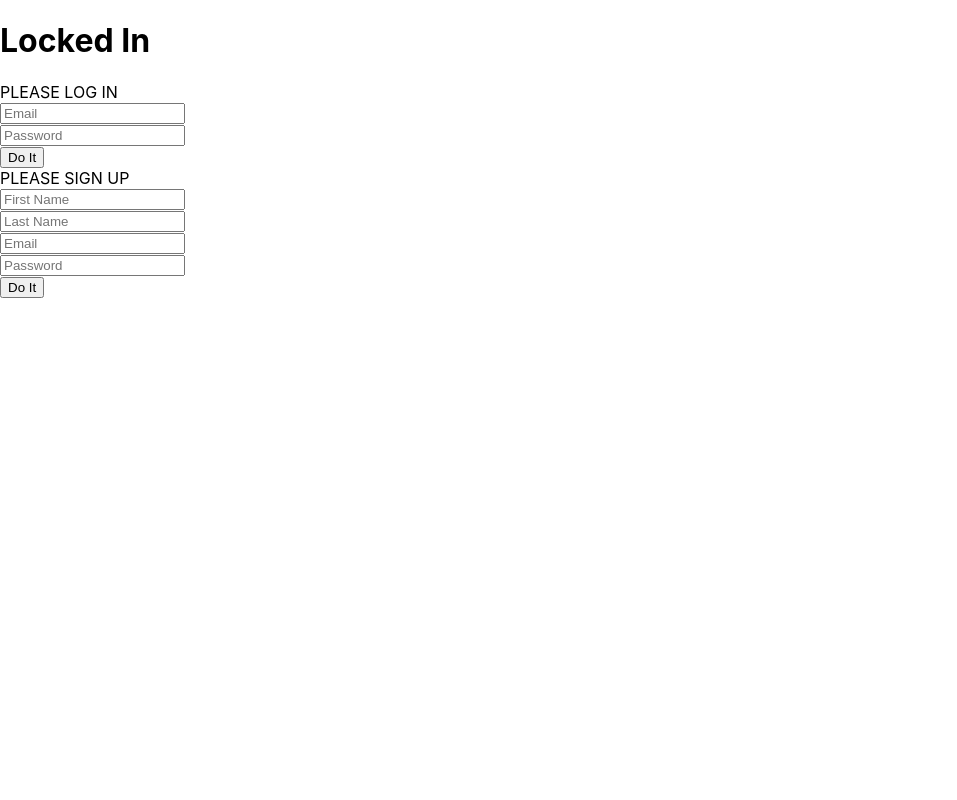
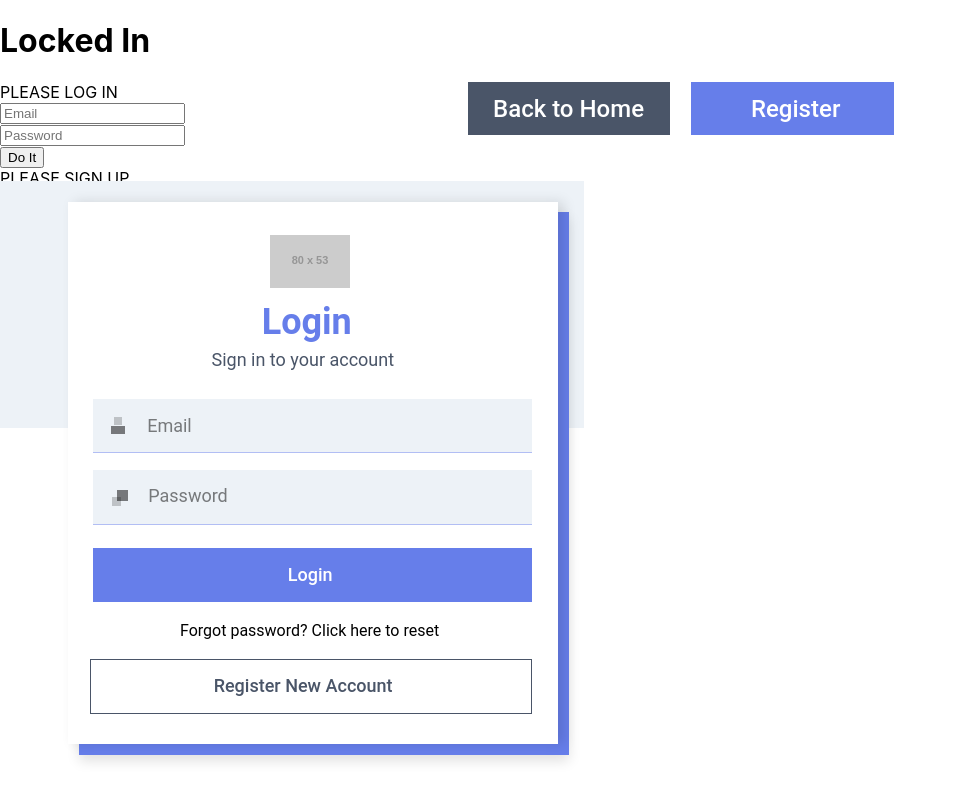
Before and after one commit to raidnaeem/LOCKED-IN, a React (Create React App) app in the folder frontend/: page / in a window 1280 px wide. Shown: the whole page, without its empty margins (0-957 px from the left). Built offline with nearby package versions, Linux system fonts and the light colour scheme.

Commit message:
Updated Login UI

```diff
--- a/frontend/src/components/Login.js
+++ b/frontend/src/components/Login.js
@@ -1,64 +1,79 @@
 import React, { useState } from 'react';
 import { useJwt } from "react-jwt";
+import LoginUI from './LoginUI'; // Import the LoginUI component
 var bp = require('./Path.js');
 
-
-function Login()
-{
+function Login() {
     var loginEmail;
     var loginPassword;
 
-    const [loginMessage,setMessage] = useState('');
+    const [message, setMessage] = useState('');
 
-    const doLogin = async event =>
-    {
+    const doLogin = async (event) => {
         event.preventDefault();
 
-        var obj = {Email:loginEmail.value,Password:loginPassword.value};
+        var obj = { Email: loginEmail.value, Password: loginPassword.value };
         var js = JSON.stringify(obj);
 
-        try
-        {
-            const response = await fetch(bp.buildPath('api/login'),
-                {method:'POST',body:js,headers:{'Content-Type': 'application/json'}});
+        try {
+            const response = await fetch(bp.buildPath('api/login'), {
+                method: 'POST',
+                body: js,
+                headers: { 'Content-Type': 'application/json' },
+            });
 
             var res = JSON.parse(await response.text());
 
-            if( res.status == 200)
-            {
-                var user = {FirstName:res.FirstName,LastName:res.LastName,UserID:res.UserID}
+            if (res.id === 400) {
+                setMessage('User/Password combination incorrect');
+            } else if (res.id === 200) {
+                var user = { firstName: res.firstName, lastName: res.lastName, id: res.id };
                 localStorage.setItem('user_data', JSON.stringify(user));
 
                 setMessage('');
-                window.location.href = '/planner';
+                window.location.href = '/cards';
+            } else {
+                setMessage(res);
             }
-            else
-            {
-                setMessage(res.error);
-            }
-        }
-        catch(e)
-        {
+        } catch (e) {
             alert(e.toString());
             return;
         }
     };
 
+    return (
+        <div id="loginDiv">
+            {/* Use the LoginUI component here */}
+            <LoginUI />
 
-    return(
-      <div id="loginDiv">
-        <form onSubmit={doLogin}>
-        <span id="inner-title">PLEASE LOG IN</span><br />
-        <input type="text" id="loginEmail" placeholder="Email"
-          ref={(c) => loginEmail = c} /><br />
-        <input type="password" id="loginPassword" placeholder="Password"
-          ref={(c) => loginPassword = c} /><br />
-        <input type="submit" id="loginButton" class="buttons" value = "Do It"
-          onClick={doLogin} />
-        </form>
-        <span id="loginResult">{loginMessage}</span>
-     </div>
+            <form onSubmit={doLogin}>
+                <span id="inner-title">PLEASE LOG IN</span>
+                <br />
+                <input
+                    type="text"
+                    id="loginEmail"
+                    placeholder="Email"
+                    ref={(c) => (loginEmail = c)}
+                />
+                <br />
+                <input
+                    type="password"
+                    id="loginPassword"
+                    placeholder="Password"
+                    ref={(c) => (loginPassword = c)}
+                />
+                <br />
+                <input
+                    type="submit"
+                    id="loginButton"
+                    className="buttons"
+                    value="Do It"
+                    onClick={doLogin}
+                />
+            </form>
+            <span id="loginResult">{message}</span>
+        </div>
     );
-};
+}
 
 export default Login;
--- /dev/null
+++ b/frontend/src/components/LoginUI.jsx
@@ -0,0 +1,49 @@
+import React from 'react';
+
+const LoginUI = () => {
+    const commonTextStyle = {
+        fontFamily: 'Roboto',
+        wordWrap: 'break-word',
+    };
+
+    return (
+        <div style={{ width: '100%', height: '100%', position: 'relative' }}>
+            <div style={{ width: 584, height: 247, left: 0, top: 99, position: 'absolute', background: '#EDF2F7' }} />
+            <div style={{ width: 490.61, height: 542.47, left: 78.50, top: 130.53, position: 'absolute', background: '#667EEA', boxShadow: '0px 6px 12px rgba(0, 0, 0, 0.12)' }} />
+            <div style={{ width: 490.61, height: 542.47, left: 67.60, top: 119.83, position: 'absolute', background: 'white', boxShadow: '6px 0px 12px rgba(0, 0, 0, 0.12)' }} />
+            <img style={{ width: 79.59, height: 53.50, left: 270.38, top: 153, position: 'absolute' }} src="https://via.placeholder.com/80x53" />
+            <div style={{ ...commonTextStyle, fontSize: 36, color: '#667EEA', fontWeight: '700', width: 99.21, height: 44.94, left: 261.66, top: 219.34, position: 'absolute' }}>Login</div>
+            <div style={{ ...commonTextStyle, fontSize: 18, color: '#4A5568', fontWeight: '400', width: 199.51, height: 22.47, left: 211.51, top: 267.49, position: 'absolute' }}>Sign in to your account</div>
+            <div style={{ width: 439.37, height: 53.50, left: 92.67, top: 316.71, position: 'absolute', background: '#EDF2F7' }} />
+            <div style={{ width: 439.37, height: 53.50, left: 92.67, top: 388.39, position: 'absolute', background: '#EDF2F7' }} />
+            <div style={{ width: 439.37, height: 53.50, left: 92.67, top: 466.50, position: 'absolute', background: '#667EEA' }} />
+            <div style={{ width: 439.37, height: 53.50, left: 90.49, top: 576.70, position: 'absolute', background: 'white', border: '1px #4A5568 solid' }} />
+            <div style={{ width: 439.37, height: 1.07, left: 92.67, top: 370.20, position: 'absolute', background: 'rgba(102, 126, 234, 0.50)' }} />
+            <div style={{ left: 180, top: 539, position: 'absolute', color: 'black', fontSize: 16, fontFamily: 'Roboto', fontWeight: '400', wordWrap: 'break-word' }}>Forgot password? Click here to reset</div>
+            <div style={{ width: 439.37, height: 1.07, left: 92.67, top: 441.89, position: 'absolute', background: 'rgba(102, 126, 234, 0.50)' }} />
+            <div style={{ width: 89.40, height: 22.47, left: 147.18, top: 332.76, position: 'absolute', color: 'rgba(0, 0, 0, 0.50)', fontSize: 18, fontFamily: 'Roboto', fontWeight: '400', wordWrap: 'break-word' }}>Email</div>
+            <div style={{ width: 100, height: 100, left: 238, top: 301, position: 'absolute' }} />
+            <div style={{ width: 87.22, height: 22.47, left: 148.27, top: 403.37, position: 'absolute', color: 'rgba(0, 0, 0, 0.50)', fontSize: 18, fontFamily: 'Roboto', fontWeight: '400', wordWrap: 'break-word' }}>Password</div>
+            <div style={{ width: 49.06, height: 22.47, left: 287.82, top: 482.55, position: 'absolute', color: 'white', fontSize: 18, fontFamily: 'Roboto', fontWeight: '500', wordWrap: 'break-word' }}>Login</div>
+            <div style={{ width: 202.79, height: 53.50, left: 691.21, top: 0, position: 'absolute', background: '#667EEA' }} />
+            <div style={{ width: 202.79, height: 53.50, left: 467.71, top: 0, position: 'absolute', background: '#4A5568' }} />
+            <div style={{ width: 103.57, height: 22.47, left: 751, top: 13, position: 'absolute', color: 'white', fontSize: 24, fontFamily: 'Roboto', fontWeight: '500', wordWrap: 'break-word' }}>Register</div>
+            <div style={{ left: 493, top: 13, position: 'absolute', color: 'white', fontSize: 24, fontFamily: 'Roboto', fontWeight: '500', wordWrap: 'break-word' }}>Back to Home</div>
+            <div style={{ ...commonTextStyle, fontSize: 18, color: '#4A5568', fontWeight: '500', width: 195.15, height: 22.47, left: 213.69, top: 592.75, position: 'absolute' }}>Register New Account</div>
+            <div style={{ width: 23.99, height: 23.54, left: 110.11, top: 404.44, position: 'absolute' }}>
+                <div style={{ width: 16.35, height: 16.05, left: 1.64, top: 3.21, position: 'absolute' }}>
+                    <div style={{ width: 9.68, height: 8.81, left: -0, top: 7.24, position: 'absolute', opacity: 0.40, background: 'rgba(0, 0, 0, 0.50)' }}></div>
+                    <div style={{ width: 11.24, height: 11.03, left: 5.11, top: 0, position: 'absolute', background: 'rgba(0, 0, 0, 0.50)' }}></div>
+                </div>
+            </div>
+            <div style={{ width: 14.17, height: 17.12, left: 111.20, top: 334.90, position: 'absolute' }}>
+                <div style={{ width: 14.17, height: 17.12, left: 0, top: 0, position: 'absolute' }}>
+                    <div style={{ width: 8.10, height: 8.56, left: 3.04, top: -0, position: 'absolute', opacity: 0.40, background: 'rgba(0, 0, 0, 0.50)' }}></div>
+                    <div style={{ width: 14.17, height: 7.49, left: 0, top: 9.63, position: 'absolute', background: 'rgba(0, 0, 0, 0.50)' }}></div>
+                </div>
+            </div>
+        </div>
+    );
+};
+
+export default LoginUI;
```
Also changed, not shown: 1 other file (tests, documents, lock files or other folders).
